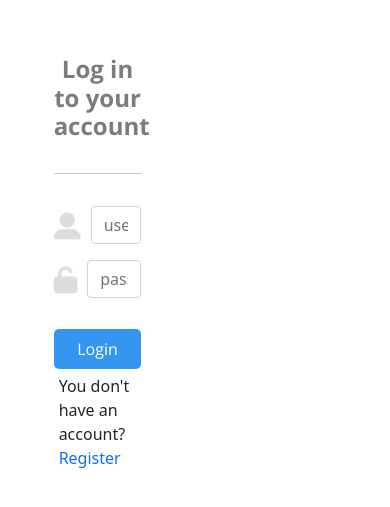
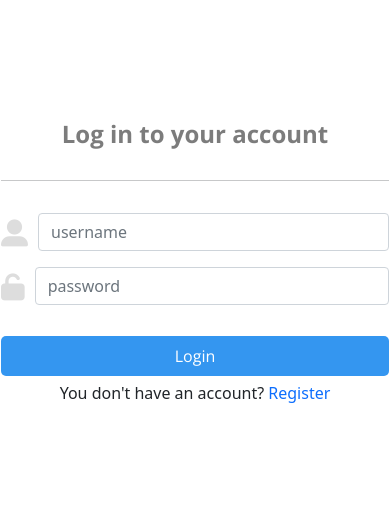
Before and after one commit to Vdf-HumansInLearning/fx-trading, a plain HTML site: page client/login.html in a window 390 px wide. Shown: the part 157-664 px from the top of the page. Drawn offline with nearby package versions, Linux system fonts and the light colour scheme.

Commit message:
'review'

```diff
--- a/client/styles/style-auth.css
+++ b/client/styles/style-auth.css
@@ -26,7 +26,6 @@ body {
   height: 350px;
 }
 
-
 .main__btn {
   width: 100%;
   background-color: #3496f0;
@@ -40,34 +39,6 @@ body {
 
 .solid {
   margin: 2rem 0;
-}
-
-@media(max-width: 990px) {
-    .aside {
-        display: none;
-    }
-    .main {
-        width: 100%;
-    }
-}
-
-@media(max-width: 600px) {
-    .aside {
-        display: none;
-    }
-    .main__container {
-        width: 100%;
-        margin: 1px;
-    }
-    .register {
-        justify-content: center;
-    }
-    p {
-        margin: 5px;
-    }
-    .main__title {
-        text-align: center;
-    }
 }
 
 .main {
@@ -107,3 +78,31 @@ p a {
   display: flex;
   align-items: center;
 }
+
+@media (max-width: 990px) {
+  .aside {
+    display: none;
+  }
+  .main {
+    width: 100%;
+  }
+}
+
+@media (max-width: 600px) {
+  .aside {
+    display: none;
+  }
+  .main__container {
+    width: 100%;
+    margin: 1px;
+  }
+  .register {
+    justify-content: center;
+  }
+  p {
+    margin: 5px;
+  }
+  .main__title {
+    text-align: center;
+  }
+}
```
Also changed, not shown: client/javascript/login.js (+51 -0 lines). Lines whose indentation alone changed are shown as unchanged.
